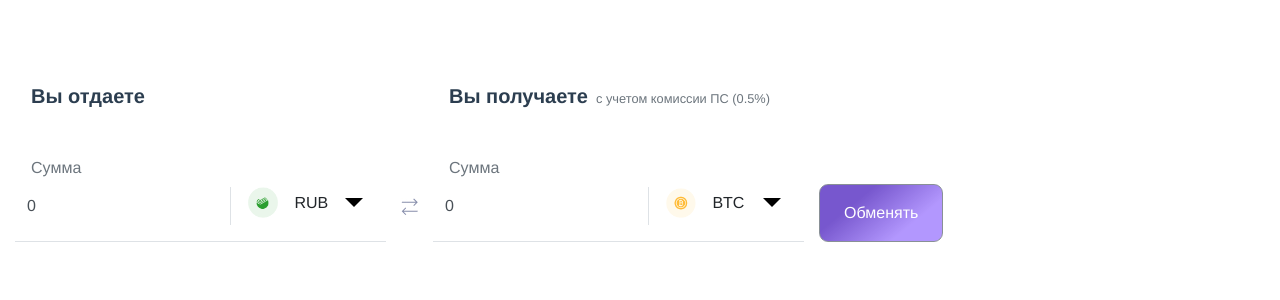
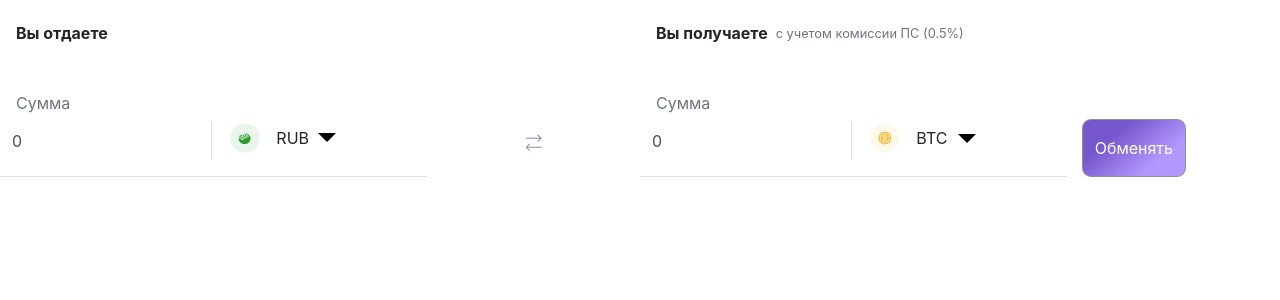
Before and after one commit to eich47/exchange, a Vue app in the folder app/app_exchange/: page / in a window 1280 px wide. Shown: the top 300 px of the page. Built offline with nearby package versions, Linux system fonts and the light colour scheme.

Commit message:
стили

```diff
--- a/app/app_exchange/src/App.vue
+++ b/app/app_exchange/src/App.vue
@@ -17,11 +17,6 @@ export default {
 
 <style>
 #app {
-  font-family: Avenir, Helvetica, Arial, sans-serif;
-  -webkit-font-smoothing: antialiased;
-  -moz-osx-font-smoothing: grayscale;
-  text-align: center;
-  color: #2c3e50;
-  margin-top: 60px;
+
 }
 </style>
--- a/app/app_exchange/src/components/Calculator.vue
+++ b/app/app_exchange/src/components/Calculator.vue
@@ -6,19 +6,19 @@
               :class="{'text-success': infoMessage.success, 'text-danger': !infoMessage.success}"
         >{{infoMessage.text}}</span>
 
-        <b-form @submit.prevent="onSubmit" class="container-fluid">
+        <b-form @submit.prevent="onSubmit">
           <div class="row align-items-end">
             <!--            блок отдает-->
-            <div class="col-auto border-bottom pr-0 pl-0">
+            <div class="col-sm-12 col-md-5 col-lg-4 border-bottom pr-0 pl-0">
 
               <div class="d-flex align-items-end mb-5 pl-3">
-                <h3 class="h5 font-weight-bold mb-0 mr-2">
+                <h3 class="h6 font-weight-bold mb-0 mr-2">
                   Вы отдаете
                 </h3>
               </div>
 
               <div class="row align-items-end no-gutters">
-                <div class="col-7">
+                <div class="col-6">
                   <CalculatorPart
                     id="12345"
                     label="Сумма"
@@ -30,7 +30,7 @@
                     :selected="selectedIn"
                     @input="onInputIn"
                   /></div>
-                <div class="col-auto pb-3">
+                <div class="col-6 pb-3">
                   <CalculatorSelect
                     :options="options"
                     :selected="selectedIn"
@@ -39,24 +39,24 @@
               </div>
 
             </div>
-
-            <div class="col-auto pb-4">
+            <!--блок swap-->
+            <div class="col-sm-12 my-sm-3 my-md-0 col-md-2  pb-4 px-5 px-md-4" >
               <CalculatorSwap/>
             </div>
 
 
             <!--            блок получает-->
-            <div class="col-auto border-bottom pr-0 pl-0">
+            <div class="col-sm-12 col-md-5 col-lg-4 border-bottom pr-0 pl-0">
 
               <div class="d-flex align-items-end mb-5 pl-3">
-                <h3 class="h5 font-weight-bold mb-0 mr-2">
+                <h3 class="h6  font-weight-bold mb-0 mr-2">
                   Вы получаете
                 </h3>
                 <small class="text-muted ">с учетом комиссии ПС (0.5%)</small>
               </div>
 
               <div class="row align-items-end no-gutters">
-                <div class="col-7 pl-0">
+                <div class="col-6 pl-0">
                   <CalculatorPart
                     id="8768678"
                     label="Сумма"
@@ -66,7 +66,7 @@
                     labelCurrency=""
                     :disabled="true"
                   /></div>
-                <div class="col-5 pb-3"><CalculatorSelect
+                <div class="col-6 pb-3"><CalculatorSelect
                   :options="options"
                   :selected="selectedOut"
                   @onSelectCurrency="onSelectCurrencyOut"
@@ -76,7 +76,7 @@
 
 
             <!--            блок кнопки-->
-            <div class="col-auto">
+            <div class="col-sm-auto col-lg-2 mx-auto mx-lg-0 ml-lg-auto mt-3 mt-lg-0">
               <CalculatorButtonExchange
                 :isDisabled="isDisabled"
               />
--- a/app/app_exchange/src/components/CalculatorButtonExchange.vue
+++ b/app/app_exchange/src/components/CalculatorButtonExchange.vue
@@ -1,6 +1,6 @@
 <template>
   <div>
-    <b-button class="btn el-color py-3 px-4"
+    <b-button class="btn el-color py-3 ml-lg-auto"
               type="submit"
               :disabled="isDisabled"
     >Обменять</b-button>
--- a/app/app_exchange/src/components/CalculatorPart.vue
+++ b/app/app_exchange/src/components/CalculatorPart.vue
@@ -80,7 +80,7 @@ export default {
   .amount-group-input > div::after{
     content: "";
     position: absolute;
-    right: 0;
+    right: 1px;
     top: 0;
     height: 100%;
     border-left: 1px solid #dee2e6;
--- a/app/app_exchange/src/components/CalculatorSelect.vue
+++ b/app/app_exchange/src/components/CalculatorSelect.vue
@@ -96,7 +96,7 @@
         border: medium solid transparent;
         content: "";
         top: 39%;
-        left: 50%;
+        left: 43%;
         position: absolute;
         height: 0;
         width: 0;
--- a/app/app_exchange/src/components/CalculatorSwap.vue
+++ b/app/app_exchange/src/components/CalculatorSwap.vue
@@ -1,6 +1,6 @@
 <template>
   <div>
-    <div class="image-swap"
+    <div class="image-swap text-center"
          @click="onClick"
     >
       <img :src="require('@/assets/arrows.jpg')" alt="поменять местами">
```
Also changed, not shown: css/style.css (+13 -0 lines).
